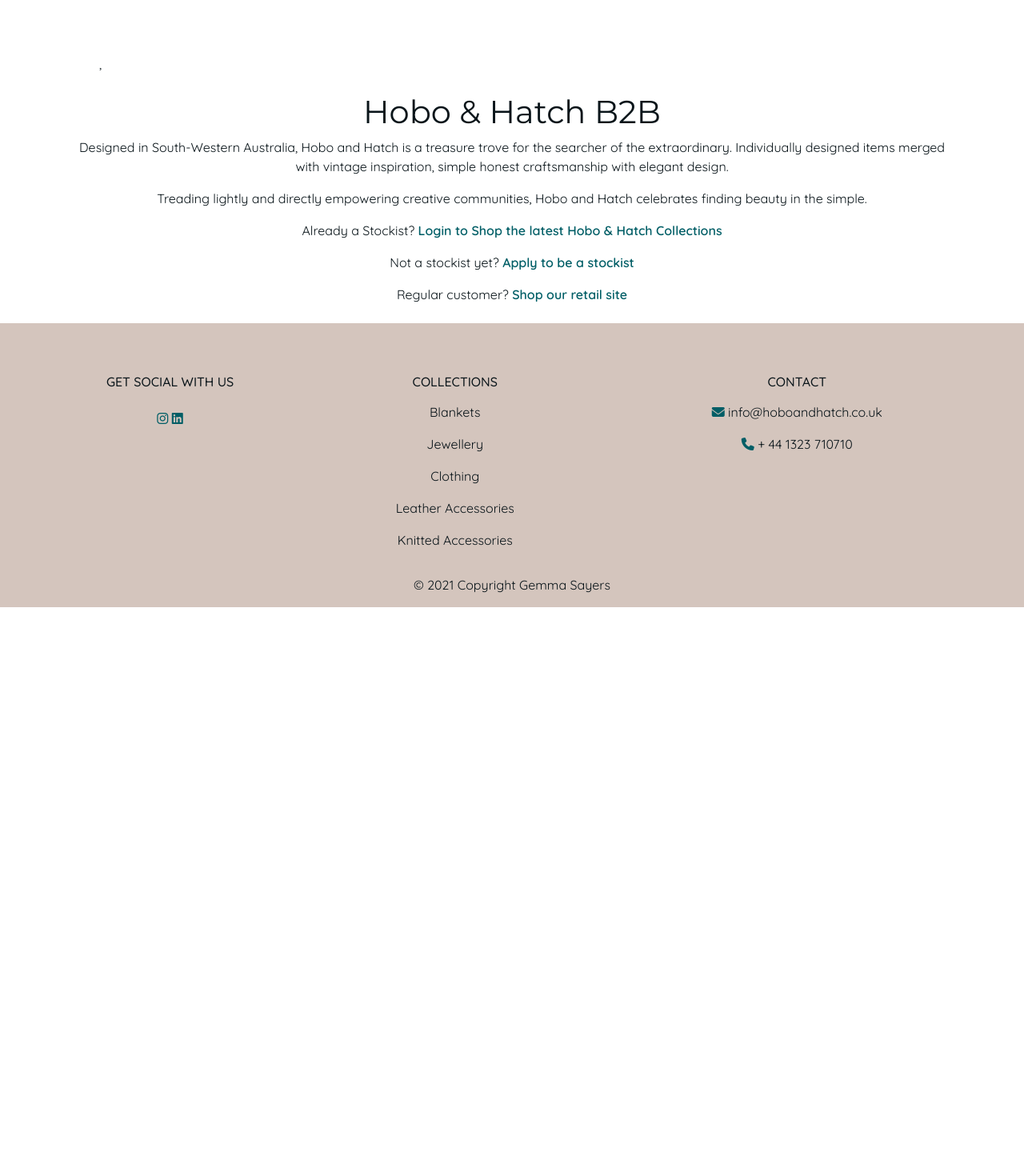
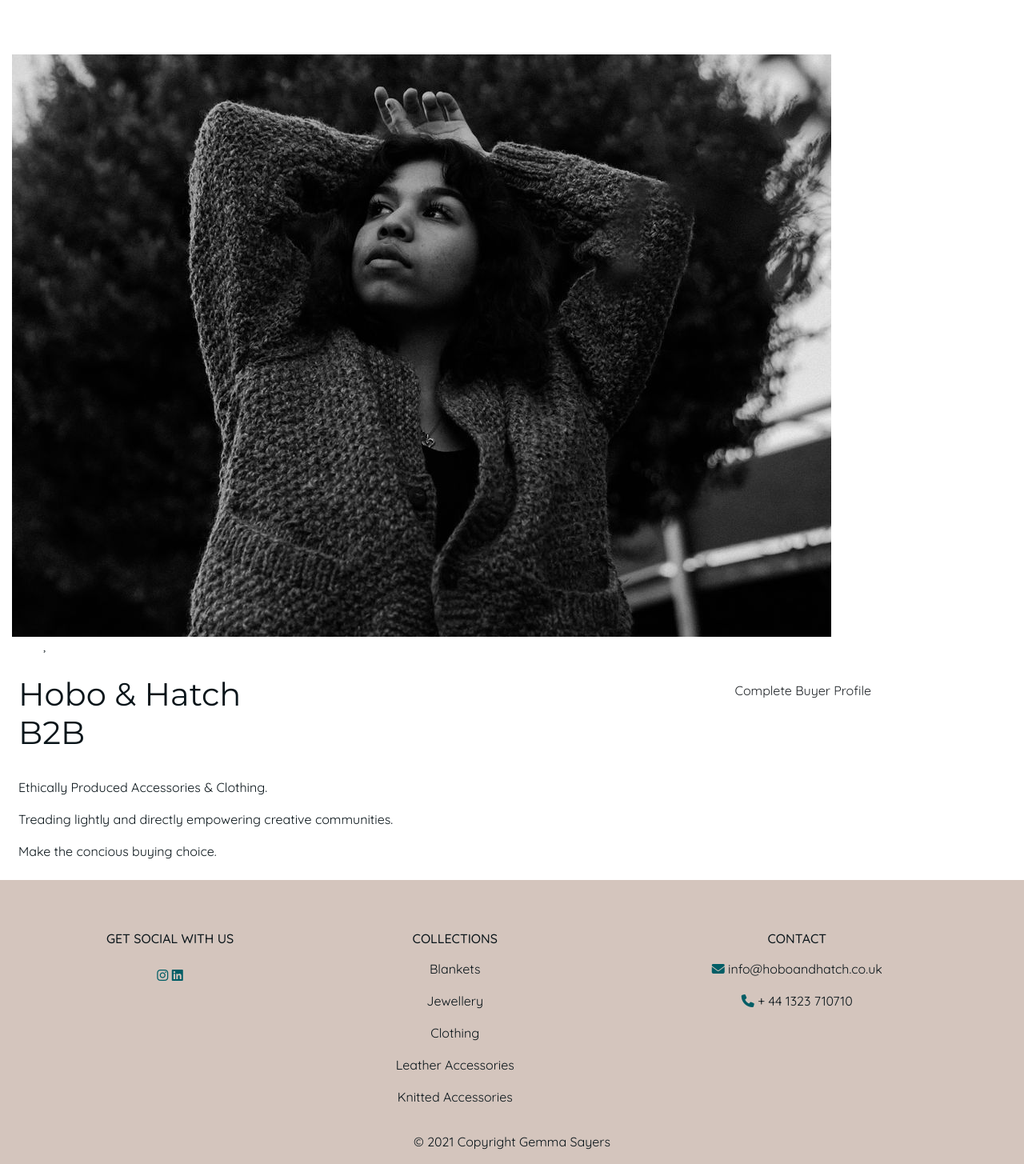
Before and after one commit to GJSayers/hobo-hatch-b2b, a Django app: page / in a window 1280 px wide. Shown: the part 182-1637 px from the top of the page at 80% size. Before the commit the page ends 941 px from the top, so only its background shows below. Run offline with Django 3.2, Linux system fonts and the light colour scheme; the visitor is signed in with stand-in values (Sample User, id 1); data comes from the database, SQL or seed files in the repository; parts of the project's set-up code (start-up, migrations or seed data) failed here and were passed over; some libraries are stand-ins or nearby versions.

Commit message:
Complete auth options for homepage

```diff
--- a/home/templates/home/index.html
+++ b/home/templates/home/index.html
@@ -10,54 +10,98 @@
 {% endblock %}
 
 {% block content %}
-<main class="container justify-content-center index-container">
+<main class="container justify-content-center index-container mx-0">
+    <div id="bg" class="bg-overlay"><img src="{{ MEDIA_URL }}clothing.jpeg" alt="hobo-hatch-home-image">
+    </div>
+    <div id="bg-overlay" class="bg-overlay"></div>
 
             <!-- Welcome Section -->
+
     {% if request.user.is_authenticated %}
             {% include 'profiles/includes/logged_in_row.html' %}
     {% endif %}
 
+            <!-- Intro text -->
 
-    <section class="p-2 row welcome-section justify-content-center text-center">
-        <h1 class="page-title title-text">
-            Hobo & Hatch B2B
-        </h1>
-
-            <!-- Intro paragraphs -->
-
-        <div class="col-12 home-page-text justify-content-center">
-            <p class="about-p1 body-text justify-content-center">
-                Designed in South-Western Australia, Hobo and Hatch is a treasure trove for the searcher of the extraordinary.  Individually designed items merged with vintage inspiration, simple honest craftsmanship with elegant design.
+    <section class="p-2 row welcome-section justify-content-center text-left">
+        <div class="col-xs-12 col-md-6">
+            <h1 class="page-title title-text home-page-text">
+                Hobo & Hatch
+                <br>
+                B2B
+            </h1>
+            <br>
+            <p class="about-p1 body-text justify-content-center home-page-text">
+                Ethically Produced Accessories & Clothing.
             </p>
-            <p class="about-p2 body-text">
-                Treading lightly and directly empowering creative communities, Hobo and Hatch celebrates finding beauty in the simple.
+            <p class="about-p2 body-text home-page-text">
+                Treading lightly and directly empowering creative communities.
+            </p>
+            <p class="about-p3 body-text home-page-text">
+                Make the concious buying choice.
             </p>
         </div>
 
-            <!-- Call to action -->
+    {% if request.user.is_authenticated %}
 
-        <div class="col-12 login-row body-text justify-content-center">
-            <p class="body-text justify-content-center">Already a Stockist?
-                <a href="{% url 'account_login' %}" class="login-link">
-                Login to Shop the latest Hobo & Hatch Collections
+        {% if profile.buyer_name != None %}
+
+        <!-- Direct logged in profile users to shop -->
+
+            <div class="col-xs-12 col-md-6">
+                <div class="col-12 login-row text-right">
+                    <a href="{% url 'collections' %}" role="button" class="btn btn-homepage">
+                    Shop Now
+                    </a>
+                </div>
+            </div>
+
+        {% elif profile.buyer_name == None %}
+
+        <!-- Direct Authenticated but not profile users to complete profile -->
+
+        <div class="col-xs-12 col-md-6">
+            <div class="col-12 login-row text-right">
+                    <a href="{% url 'profile' %}" role="button" class="btn btn-homepage">
+                    Complete Buyer Profile
+                    </a>
+            </div>
+        </div>
+
+        {% endif %}
+
+    {% else %}
+
+        <!-- Direct non-authenticated visitors to either login or sign-up -->
+
+        <div class="col-xs-12 col-md-6">
+
+            <!-- login-link -->
+
+            <div class="col-12 login-row text-right">
+                <a href="{% url 'account_login' %}" role="button" class="btn btn-homepage">
+                Login
                 </a>
-            </p>
+            </div>
 
-        </div>
-        <div class="col-12 apply-row justify-content-center">
-            <p class="body-text justify-content-center">Not a stockist yet?
-                <a href="{% url 'account_signup' %}" class="apply-link">
-                    Apply to be a stockist
+            <!-- Application link -->
+
+            <div class="col-12 apply-row text-right">
+                <a href="{% url 'account_signup' %}" role="button" class="btn btn-homepage">
+                    Stockist Application
                 </a>
-            </p>
-        </div>
-        <div class="col-12 retail-row justify-content-center">
-            <p class="body-text justify-content-center">Regular customer?
-                <a href="https://www.hoboandhatch.co.uk/" class="shop-link">
+            </div>
+
+            <!-- Redirect to Ecommerce incase not B2B user -->
+
+            <div class="col-12 retail-row text-right">
+                <a href="https://www.hoboandhatch.co.uk/" role="button" class="btn btn-homepage">
                     Shop our retail site
                 </a>
-            </p>
+            </div>
         </div>
+
+    {% endif %}
     </section>
 </main>
 {% endblock %}
--- a/home/views.py
+++ b/home/views.py
@@ -6,9 +6,11 @@ def index(request):
     """
     Index Page View
     """
-    profile = get_object_or_404(UserProfile, user=request.user)
-    context = {
-        'profile': profile,
-    }
+    if request.user.is_authenticated:
+        profile = get_object_or_404(UserProfile, user=request.user)
+        context = {
+            'profile': profile,
+        }
 
-    return render(request, 'home/index.html', context)
+        return render(request, 'home/index.html', context)
+    return render(request, 'home/index.html')
```
